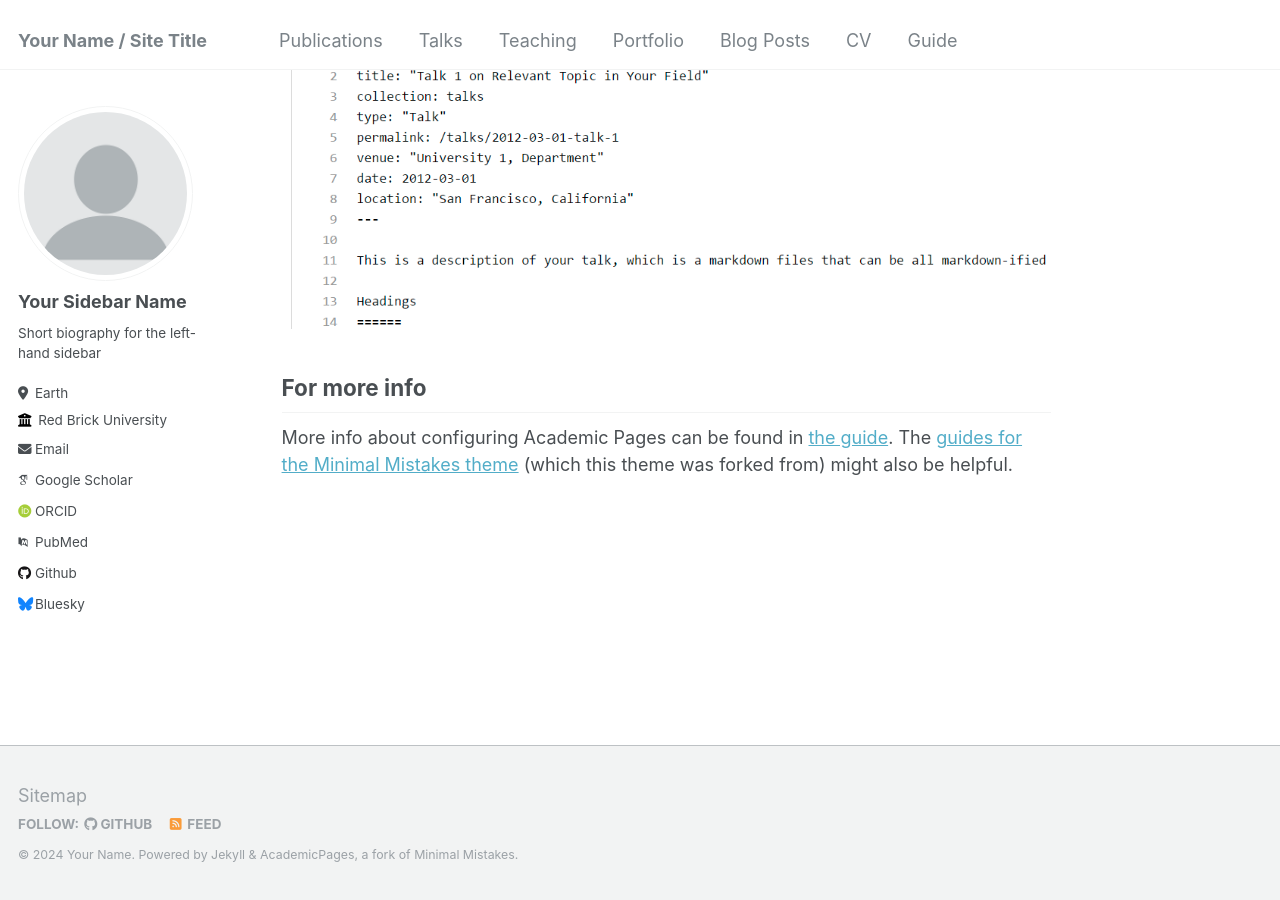
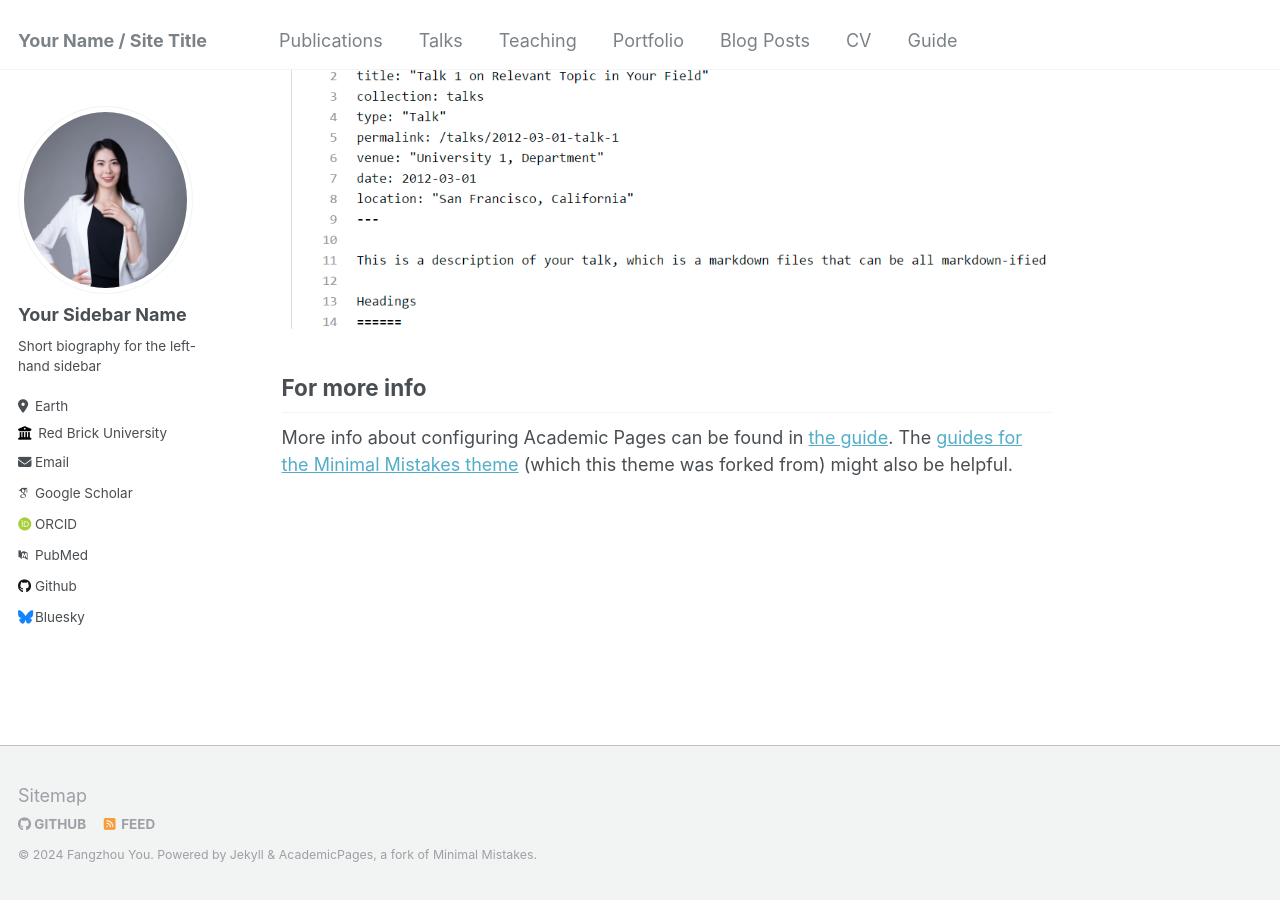
Before and after one commit to HedyYou/fangzhouyou, a Jekyll site: the page built from _pages/about.md, in a window 1280 px wide and 900 px high, scrolled down 2660 px. Built offline with Jekyll 4.4.1, drawn with Linux system fonts in a browser that asks for light colours; some web fonts are replaced.

Commit message:
Update _config.yml

```diff
--- a/_config.yml
+++ b/_config.yml
@@ -7,12 +7,12 @@
 # server process.
 
 # Basic Site Settings
-locale                   : "en-US"
+locale                   : "en-UK"
 title                    : "Your Name / Site Title"
 title_separator          : "-"
-name                     : &name "Your Name"
-description              : &description "personal description"
-url                      : https://academicpages.github.io # the base hostname & protocol for your site e.g. "https://mmistakes.github.io"
+name                     : &name "Fangzhou You"
+description              : &description "Lecturer in Digital Design"
+URL                      : "https://hedyyou.github.io/youfangzhou/"
 baseurl                  : "" # the subpath of your site, e.g. "/blog"
 repository               : "academicpages/academicpages.github.io"
 
@@ -21,7 +21,7 @@ repository               : "academicpages/academicpages.github.io"
 #               Additional customization can be done by editing /_includes/author-profile.html
 author:
   # Biographic information
-  avatar           : "profile.png"
+  avatar           : "FY-BIO-Photo.JPG"
   name             : "Your Sidebar Name"
   pronouns         : # example: "she/her"
   bio              : "Short biography for the left-hand sidebar"
```
